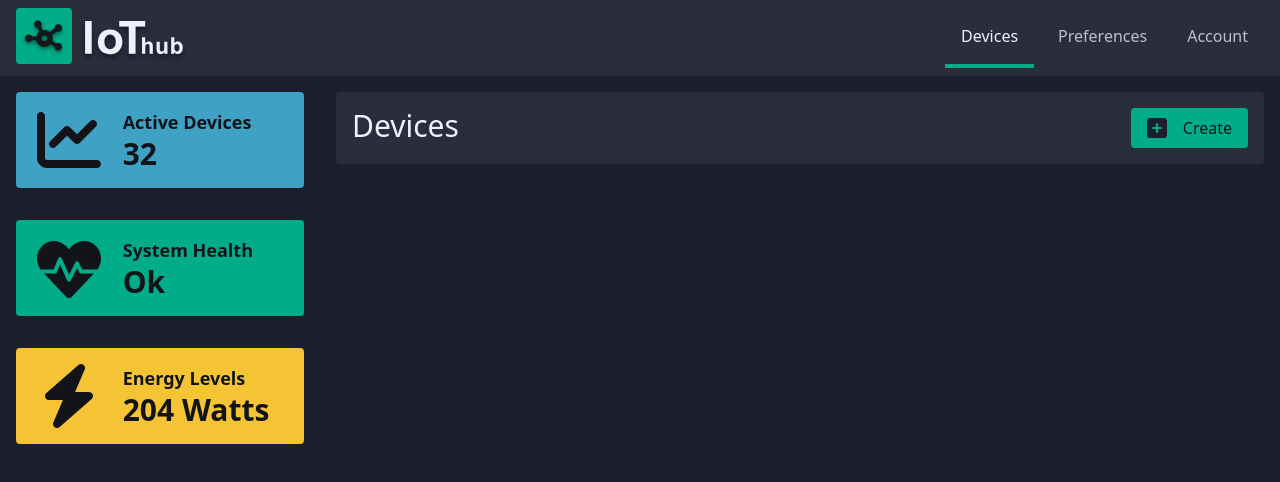
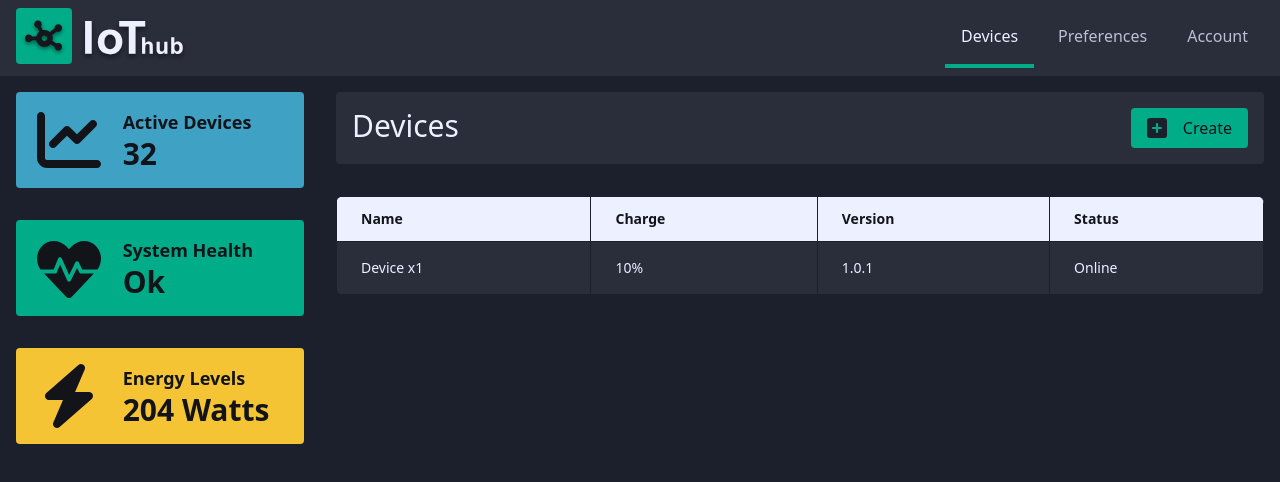
Before and after one commit to CatalinBratu7/iot.hub.portal, a Vue app: page / in a window 1280 px wide. Shown: the top 482 px of the page. Built offline with nearby package versions, Linux system fonts and the light colour scheme.

Commit message:
add home table

```diff
--- a/src/views/HomeView.vue
+++ b/src/views/HomeView.vue
@@ -26,6 +26,7 @@
           </div>
         </div>
         <div class="md:col-span-3">
+          <div class="flex flex-col gap-8">
             <BaseCard class="bg-grey">
               <div class="flex justify-between">
                 <div class="font-medium text-3xl">Devices</div>
@@ -37,6 +38,37 @@
                 </button>
               </div>
             </BaseCard>
+            <div class="sm:rounded-lg overflow-x-auto">
+              <table
+                class="border-collapse w-full text-sm font-medium text-left"
+              >
+                <thead class="text-black bg-white">
+                  <tr>
+                    <th scope="col" class="border border-blue-dark px-6 py-3">
+                      Name
+                    </th>
+                    <th scope="col" class="border border-blue-dark px-6 py-3">
+                      Charge
+                    </th>
+                    <th scope="col" class="border border-blue-dark px-6 py-3">
+                      Version
+                    </th>
+                    <th scope="col" class="border border-blue-dark px-6 py-3">
+                      Status
+                    </th>
+                  </tr>
+                </thead>
+                <tbody>
+                  <tr class="bg-grey">
+                    <td class="border border-blue-dark px-6 py-4">Device x1</td>
+                    <td class="border border-blue-dark px-6 py-4">10%</td>
+                    <td class="border border-blue-dark px-6 py-4">1.0.1</td>
+                    <td class="border border-blue-dark px-6 py-4">Online</td>
+                  </tr>
+                </tbody>
+              </table>
+            </div>
+          </div>
         </div>
       </div>
     </div>
```
Lines whose indentation alone changed are shown as unchanged.
